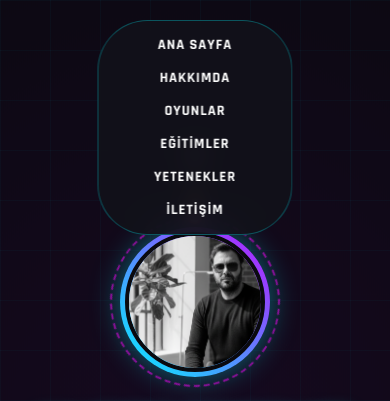
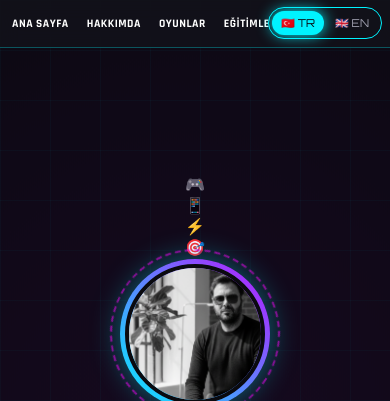
Before and after one commit to mrt4286/mrt4286.github.io, a plain HTML site: page index.html in a window 390 px wide. Shown: the top 401 px of the page. Drawn offline with Linux system fonts and the light colour scheme.

Commit message:
Mobil optimizasyon: sabit yatay menü, dil düğmesi sağ üstte, hero menünün altında kalmıyor, yatay taşma giderildi

```diff
--- a/css/style.css
+++ b/css/style.css
@@ -1186,3 +1186,63 @@ a.store-chip:hover {
     #games .section-title { font-size: 1.55rem; letter-spacing: 1px; word-break: break-word; }
     .card-vertical { width: 100%; max-width: 340px; }
 }
+
+
+/* =========================================================
+   MOBİL OPTİMİZASYON (telefon): üstte sabit yatay menü, dil düğmesi sağ üstte, hero menünün altında kalmaz
+   ========================================================= */
+@media (max-width: 768px) {
+    html, body { overflow-x: hidden; }
+
+    nav {
+        top: 0;
+        left: 0;
+        right: 0;
+        transform: none;
+        width: 100%;
+        border-radius: 0;
+        border: 0;
+        border-bottom: 1px solid rgba(0, 243, 255, 0.3);
+        padding: 10px 108px 10px 12px;
+    }
+    nav ul {
+        flex-wrap: nowrap;
+        justify-content: flex-start;
+        gap: 18px;
+        overflow-x: auto;
+        scrollbar-width: none;
+        -webkit-overflow-scrolling: touch;
+    }
+    nav ul::-webkit-scrollbar { display: none; }
+    nav a {
+        display: block;
+        font-size: 0.72rem;
+        letter-spacing: 0.5px;
+        white-space: nowrap;
+        padding: 6px 0;
+    }
+    nav a::after { display: none; }
+
+    .lang-switch {
+        top: 7px;
+        right: 8px;
+        bottom: auto;
+        transform: none;
+        padding: 3px;
+        gap: 2px;
+        z-index: 1001;
+    }
+    .lang-btn { padding: 5px 9px; font-size: 0.68rem; }
+
+    .hero {
+        min-height: 100vh;
+        padding: 84px 20px 50px;
+    }
+    .hero-profile-container { width: 150px; height: 150px; margin-bottom: 24px; }
+    .subtitle { font-size: 1rem; letter-spacing: 1.5px; }
+    .tagline { font-size: 1rem; margin-bottom: 28px; padding: 0 4px; }
+    .cta-button { padding: 13px 26px; font-size: 0.95rem; letter-spacing: 1px; }
+
+    section { scroll-margin-top: 56px; }
+    .section-title { font-size: 1.7rem; margin-bottom: 34px; }
+}
```
